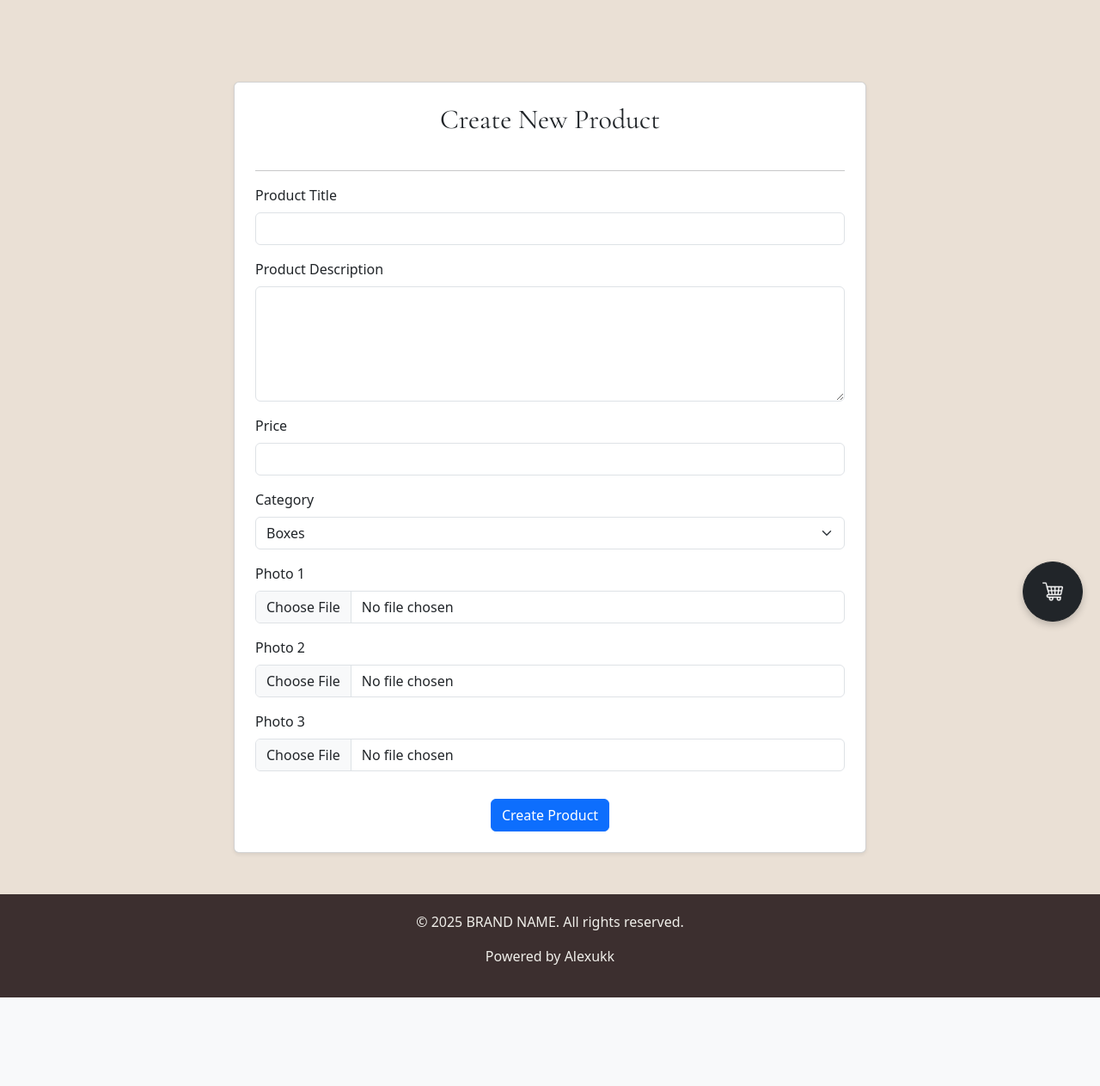
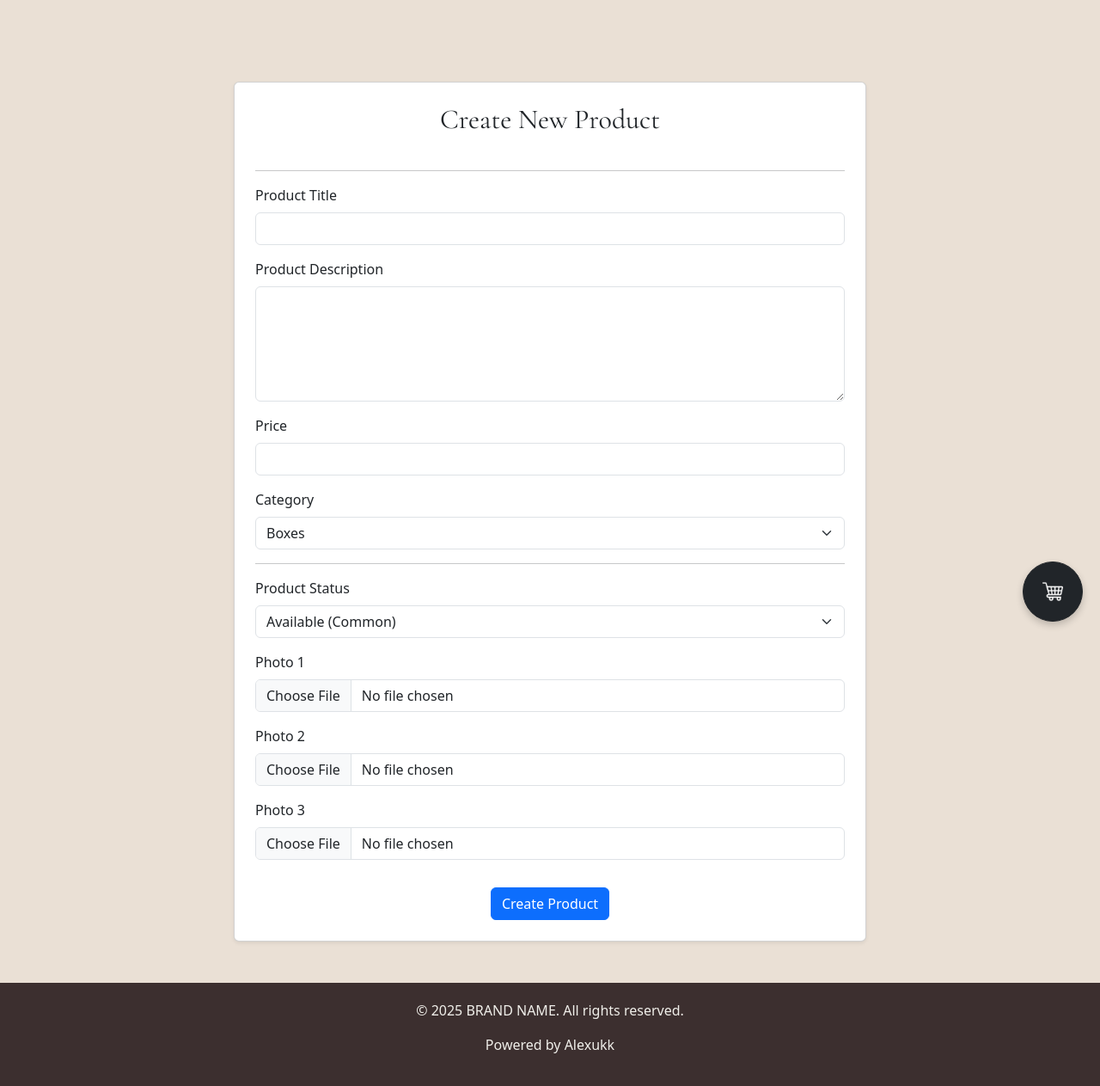
Before and after one commit to Alexukk/Diordiev-Crafts, a Flask app: page /create-product in a window 1280 px wide. Shown: the part 57-1320 px from the top of the page at 86% size. Before the commit the page ends 1217 px from the top, so only its background shows below. Run offline with Flask 3, Linux system fonts and the light colour scheme; the visitor is signed in with stand-in values (Sample User, id 1).

Commit message:
Updated DB, new status parameter added to products, create product form was changed

```diff
--- a/main.py
+++ b/main.py
@@ -33,7 +33,8 @@ class Product(db.Model):
     photo1 = db.Column(db.String, nullable=False)
     photo2 = db.Column(db.String, nullable=False)
     photo3 = db.Column(db.String, nullable=False)
-    category = db.Column(db.String(100), nullable=True)
+    category = db.Column(db.String(100), nullable=False)
+    status = db.Column(db.String(30), nullable=False)
 
     def __repr__(self):
         return f'<Product {self.id}>'
@@ -158,6 +159,7 @@ def create_product():
             price = request.form.get('price')
             text = request.form.get('text')
             category = request.form.get('category')
+            status = request.form.get('status')
 
             # Вспомогательная функция для сохранения файла
             def save_and_get_path(file):
@@ -185,7 +187,8 @@ def create_product():
                 photo1=photo_path1,
                 photo2=photo_path2,
                 photo3=photo_path3,
-                category=category
+                category=category,
+                status=status
             )
             db.session.add(new_product)
             db.session.commit()
--- a/templates/create_product.html
+++ b/templates/create_product.html
@@ -10,6 +10,7 @@
                 <h2 class="card-title text-center mb-4">Create New Product</h2>
                 <hr>
                 <form action="{{ url_for('create_product') }}" method="POST" enctype="multipart/form-data">
+
                     <div class="mb-3">
                         <label for="title" class="form-label">Product Title</label>
                         <input type="text" class="form-control" id="title" name="title" required>
@@ -22,25 +23,41 @@
 
                     <div class="mb-3">
                         <label for="price" class="form-label">Price</label>
-                        <input type="number" class="form-control" id="price" name="price" required>
+                        <input type="number" step="0.01" class="form-control" id="price" name="price" required>
                     </div>
 
                     <div class="mb-3">
                         <label for="category" class="form-label">Category</label>
-                        <select class="form-select" id="category" name="category">
+                        <select class="form-select" id="category" name="category" required>
+                            <optgroup label="Woodenware">
                                 <option value="Boxes">Boxes</option>
                                 <option value="Stands">Stands</option>
                                 <option value="Figurines">Figurines</option>
-                            <hr>
+                            </optgroup>
+                            <optgroup label="Jewelry">
                                 <option value="Bracelets">Bracelets</option>
                                 <option value="Earrings">Earrings</option>
-                            <option value=" Necklaces"> Necklaces</option>
-                            <hr>
+                                <option value="Necklaces">Necklaces</option>
+                            </optgroup>
+                            <optgroup label="Candles">
                                 <option value="Soy">Soy</option>
                                 <option value="Beeswax">Beeswax</option>
                                 <option value="Scented">Scented</option>
+                            </optgroup>
                         </select>
                     </div>
+
+                    <hr>
+
+                    <div class="mb-3">
+                        <label for="status" class="form-label">Product Status</label>
+                        <select class="form-select" id="status" name="status" required>
+                            <option value="common">Available (Common)</option>
+                            <option value="акция">Promotion (Sale)</option>
+                            <option value="солдаут">Sold Out (Unavailable)</option>
+                        </select>
+                    </div>
+
 
                     <div class="mb-3">
                         <label for="photo1" class="form-label">Photo 1</label>
```
Also changed, not shown: instance/DiordievCrafts.db, static/uploads/products/20251009215143889008_Screenshot_2025-10-04_205400.png (added), static/uploads/products/20251009215143890008_Screenshot_2025-06-30_224516.png (added), static/uploads/products/20251009215143890008_Screenshot_2025-09-07_122712.png (added), static/uploads/products/20251009215306266097_Screenshot_2025-10-04_205400.png (added), static/uploads/products/20251009215306271697_Screenshot_2025-06-30_224516.png (added), static/uploads/products/20251009215306272630_Screenshot_2025-09-07_122712.png (added), static/uploads/products/20251009215607321082_Screenshot_2025-10-04_205400.png (added), static/uploads/products/20251009215607322080_Screenshot_2025-06-30_224516.png (added), static/uploads/products/20251009215607323082_Screenshot_2025-09-07_122712.png (added), static/uploads/products/20251009215748268017_Screenshot_2025-10-04_205400.png (added), static/uploads/products/20251009215748269016_Screenshot_2025-06-30_224516.png (added), static/uploads/products/20251009215748269016_Screenshot_2025-09-07_122712.png (added). Lines whose indentation alone changed are shown as unchanged.
